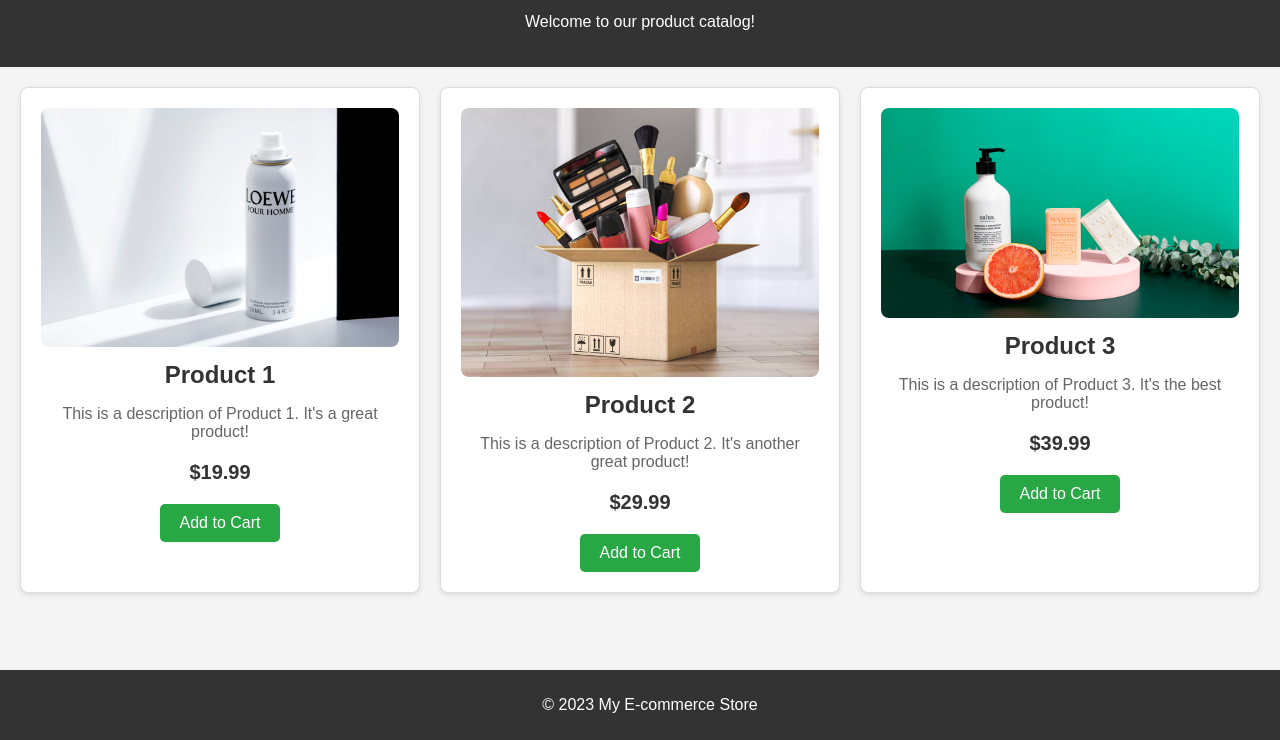
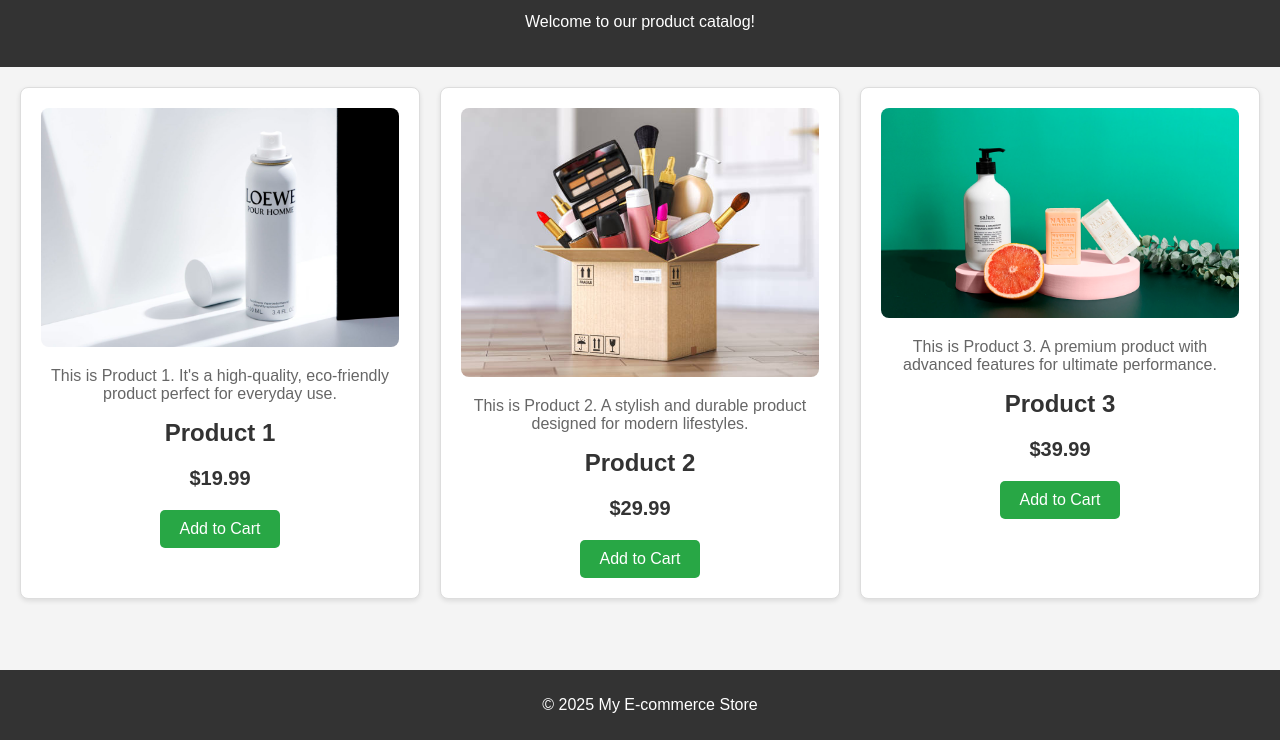
Before and after one commit to zuriqi2000/zuriqi, a plain HTML site: page index.html in a window 1280 px wide. Shown: the part 60-800 px from the top of the page. Drawn offline with Linux system fonts and the light colour scheme.

Commit message:
Update index.html

```diff
--- a/index.html
+++ b/index.html
@@ -16,27 +16,39 @@
     <div class="product-grid">
       <!-- Product 1 -->
       <div class="product-card">
-        <img src="P1.jpg" alt="Product 1">
+        <div class="image-container">
+          <img src="P1.jpg" alt="Product 1">
+          <div class="description-overlay">
+            <p>This is Product 1. It's a high-quality, eco-friendly product perfect for everyday use.</p>
+          </div>
+        </div>
         <h2>Product 1</h2>
-        <p>This is a description of Product 1. It's a great product!</p>
         <p class="price">$19.99</p>
         <button onclick="addToCart('Product 1')">Add to Cart</button>
       </div>
 
       <!-- Product 2 -->
       <div class="product-card">
-        <img src="P2.jpg" alt="Product 2">
+        <div class="image-container">
+          <img src="P2.jpg" alt="Product 2">
+          <div class="description-overlay">
+            <p>This is Product 2. A stylish and durable product designed for modern lifestyles.</p>
+          </div>
+        </div>
         <h2>Product 2</h2>
-        <p>This is a description of Product 2. It's another great product!</p>
         <p class="price">$29.99</p>
         <button onclick="addToCart('Product 2')">Add to Cart</button>
       </div>
 
       <!-- Product 3 -->
       <div class="product-card">
-        <img src="P3.png" alt="Product 3">
+        <div class="image-container">
+          <img src="P3.png" alt="Product 3">
+          <div class="description-overlay">
+            <p>This is Product 3. A premium product with advanced features for ultimate performance.</p>
+          </div>
+        </div>
         <h2>Product 3</h2>
-        <p>This is a description of Product 3. It's the best product!</p>
         <p class="price">$39.99</p>
         <button onclick="addToCart('Product 3')">Add to Cart</button>
       </div>
@@ -44,7 +56,7 @@
   </main>
 
   <footer>
-    <p>&copy; 2023 My E-commerce Store</p>
+    <p>&copy; 2025 My E-commerce Store</p>
   </footer>
 
   <script src="script.js"></script>
```
